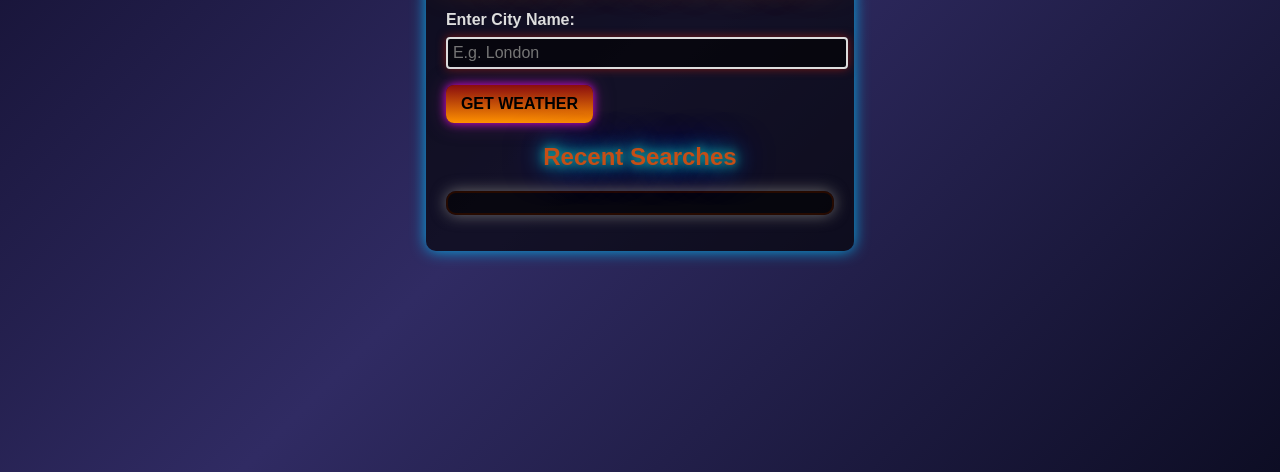
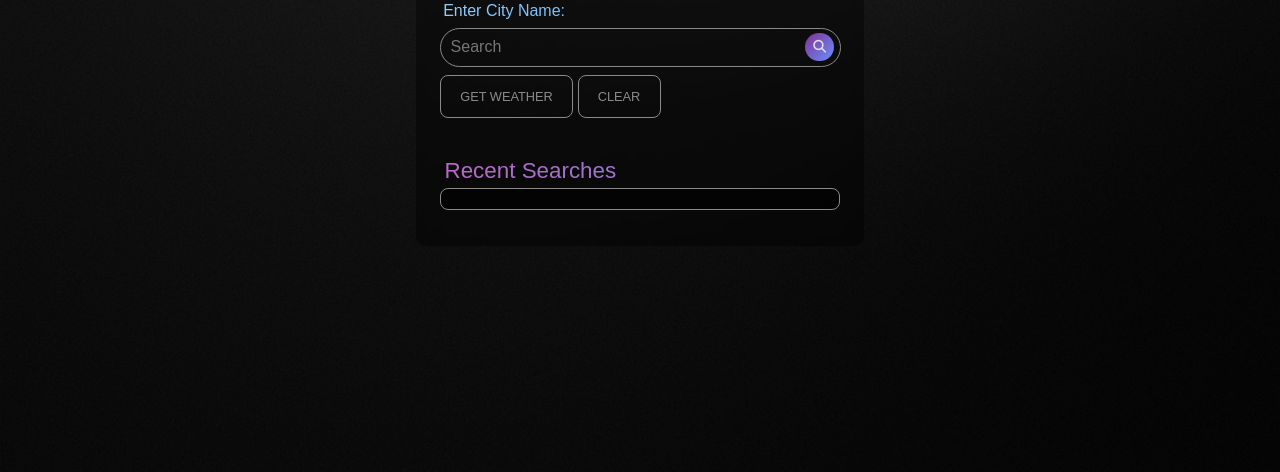
Before and after one commit to kr-learns/Weather-API, a website: page public/index.html in a window 1280 px wide. Shown: the part 328-800 px from the top of the page. Drawn offline with nearby package versions, Linux system fonts and the light colour scheme; no server answers.

Commit message:
UI Enhanced

```diff
--- a/public/index.html
+++ b/public/index.html
@@ -6,6 +6,8 @@
   <meta name="viewport" content="width=device-width, initial-scale=1.0" />
   <title>Weather Scraper</title>
   <link rel="stylesheet" href="style.css" />
+  <!-- Font Awesome CDN -->
+<link rel="stylesheet" href="https://cdnjs.cloudflare.com/ajax/libs/font-awesome/6.7.2/css/all.min.css" integrity="sha512-Evv84Mr4kqVGRNSgIGL/F/aIDqQb7xQ2vcrdIwxfjThSH8CSR7PBEakCr51Ck+w+/U6swU2Im1vVX0SVk9ABhg==" crossorigin="anonymous" referrerpolicy="no-referrer" />
 </head>
 
 <body>
@@ -14,13 +16,18 @@
     <form id="weather-form">
       <div class="form-group">
         <label for="city">Enter City Name:</label>
-        <input type="text" id="city" name="city" placeholder="E.g. London " required aria-describedby="city-error"
-          aria-label="City Name" />
+        <input type="text" id="city" name="city" placeholder="Search" required aria-describedby="city-error" aria-label="City Name" />
+          <button type="submit" id="submit-btn" aria-label="Get Weather" class="searchBtn">
+            <i class="fa-solid fa-magnifying-glass search"></i>
+          </button>
         <div id="city-error" class="error-message" aria-live="assertive" tabindex="-1"></div>
       </div>
       <button type="submit" id="submit-btn" aria-label="Get Weather">
         <span class="button-text">Get Weather</span>
         <div class="spinner hidden" aria-hidden="true"></div>
+      </button>
+      <button type="submit" id="submit-btn">
+        <span class="button-text">CLEAR</span>
       </button>
     </form>
 
--- a/public/style.css
+++ b/public/style.css
@@ -8,6 +8,10 @@
     --background-gradient-middle: #302b63;
     --background-gradient-end: #0d0d24;
 
+    --background-gradient-start: #2b2b2b;
+    --background-gradient-middle: #1e1e1e;
+    --background-gradient-end: #0f0f0f;
+
     --text-color: #ddd;
     --highlight-color: rgb(45, 33, 2);
     --highlight-first: rgb(255, 34, 0);
@@ -16,7 +20,7 @@
     --highlight-glow: rgb(8, 173, 232);
     --button-shadow-first: rgba(255, 0, 251, 0.8);
     --button-shadow-second: rgba(90, 32, 92, 0.8);
-    --input-border-color: #ddd;
+    --input-border-color: #8a8a8a;
     --input-text-color: #ff3700;
     --input-box-shadow: rgb(121, 24, 21);
     --input-data-bg-color: rgb(0, 0, 0, 0.6);
@@ -27,7 +31,7 @@
     --button-hover-text-color: white;
     --button-hover-shadow: #00f;
 
-    --weather-data-bg-color: rgb(0, 0, 0, 0.6);
+    --weather-data-bg-color: rgb(0, 0, 0, 0.4);
     --weather-box-shadow: rgb(205, 53, 6);
     --weather-border-color: rgb(0, 19, 19);
     --weather-text-color: rgb(219, 78, 12);
@@ -54,15 +58,39 @@ body {
     align-items: center;
     justify-content: center;
     height: 100vh;
-    background: linear-gradient(135deg, var(--background-gradient-start), var(--background-gradient-middle), var(--background-gradient-end));
+    /* background: linear-gradient(135deg, var(--background-gradient-start), var(--background-gradient-middle), var(--background-gradient-end)); */
+    background: url('./assets/WeatherBackground.png') no-repeat center center/cover;
     overflow: hidden;
 }
 
 .container {
     background: var(--weather-data-bg-color);
-    padding: 20px;
+    backdrop-filter: blur(5px);
+    padding: 1.5em;
     border-radius: 10px;
-    box-shadow: 0 0 15px var(--highlight-glow);
+    transition: all ease-in-out 300ms;
+    min-height: 300px;
+    min-width: 400px;
+    display: flex;
+    flex-direction: column;
+    justify-content: start;
+}
+
+/* .container:hover {
+    transform: scale(1.02);
+} */
+
+.container h1 {
+    /* background: linear-gradient(to right, #808080, #d3d3d3); */
+    background: linear-gradient(135deg, #4fc3f7, #7e57c2);
+    -webkit-background-clip: text;
+    -webkit-text-fill-color: transparent;
+    background-clip: text;
+    color: transparent;
+    /* color: #4fc3f7; */
+    font-size: 2em;
+    text-align: left;
+    font-weight: bold;
 }
 
 #city {
@@ -70,57 +98,98 @@ body {
     padding: 5px;
 }
 
-h1 {
-    color: var(--highlight-color);
-    text-shadow: 0 0 10px var(--highlight-first), 0 0 20px var(--highlight-second), 0 0 40px var(--highlight-third);
-    font-size: 2.5em;
-    text-align: center;
-}
-
 .form-group {
-    margin-bottom: 1rem;
+    height: fit-content;
+    margin-bottom: 0rem;
     color: var(--text-color);
+    position: relative;
 }
 
 label {
+    background: linear-gradient(to right, #90caf9, #42a5f5);
+    -webkit-background-clip: text;
+    -webkit-text-fill-color: transparent;
+    background-clip: text;
     display: block;
     margin-bottom: 0.5rem;
-    font-weight: 600;
+    font-weight: 300;
+    margin-left: 0.2em;
 }
 
 input {
-    width: 100%;
-    padding: 0.8rem;
-    border: 2px solid var(--input-border-color);
-    border-radius: 4px;
+    width: 95%;
+    padding: 0.6rem !important;
+    background: none;
+    color: var(--text-color);
+    border: 0.8px solid var(--input-border-color);
+    border-radius: 20px;
     font-size: 1rem;
-    background: var(--input-data-bg-color);
-    box-shadow: 0 0 10px var(--input-box-shadow);
+    position: relative;
+}
+
+input:focus {
+    border-color: #4fc3f7;
+    outline: none;
+    box-shadow: 0 0 4px rgba(79, 195, 247, 0.5);
+}
+
+input:focus {
+    outline: none;
+    box-shadow: 0 0 8px #4fc3f7;
+    border-color: #4fc3f7;
+  }
+
+.search{
+    background: var(--input-border-color);
+    background: linear-gradient(135deg, #833092, #6691ff);
+    color: black;
+    color: var(--text-color);
+    font-size: 1em;
+    padding: 0.6em;
+    border-radius: 50%;
+    transition: all 0.15s ease-in-out;
+}
+
+.search:hover{
+    background: #b3b3b3;
+    background: linear-gradient(135deg, #6691ff, #833092);
+    box-shadow: 0 0 10px rgba(186, 104, 200, 0.5), 0 0 20px rgba(186, 104, 200, 0.3);
 }
 
 button {
-    padding: 10px 15px;
-    border: none;
-    background: linear-gradient(var(--button-background-start), var(--button-background-end));
-    color: var(--button-text-color);
-    font-size: 1em;
-    font-weight: bold;
+    color: var(--input-border-color);
+    background: none;
+    border: 1px solid var(--input-border-color);
+    font-size: 0.8em;
     border-radius: 8px;
     cursor: pointer;
+    font-weight: 400;
     text-transform: uppercase;
-    box-shadow: 0 0 10px var(--button-shadow-first), 0 0 20px var(--button-shadow-second);
-    transition: 0.3s ease-in-out;
+    transition: all 0.3s ease-in-out;
+    padding: 0.8rem 1.2rem;
+}
+
+button:hover, button:active {
+    border: 1px solid var(--text-color);
+    color: var(--text-color);
+    background: linear-gradient(135deg, #17172e, #833092);
+    box-shadow: 0 0 10px rgba(186, 104, 200, 0.5), 0 0 20px rgba(186, 104, 200, 0.3);
+}
+
+.searchBtn{
+    position: absolute;
+    top: 47.65%;
+    right: 1.6%;
+    padding: 0 !important;
+    border: none;
+    background: none;
+    font-weight: 300;
+    border: none !important;
 }
 
 button:disabled {
     opacity: 0.7;
     cursor: not-allowed;
-}
-
-button:hover {
-    background: var(--button-hover-background);
-    color: var(--button-hover-text-color);
-    box-shadow: 0 0 20px var(--button-hover-shadow), 0 0 40px var(--button-hover-shadow);
 }
 
 .spinner {
@@ -141,38 +210,54 @@ button:hover {
 #weather-data {
     background: var(--weather-data-bg-color);
     padding: 10px;
+    padding-top: 15px;
+    padding-bottom: 15px;
     border-radius: 10px;
-    box-shadow: 0 0 15px var(--weather-box-shadow);
-    border: 2px solid var(--weather-border-color);
-    text-align: center;
+    border: 1px solid var(--input-border-color);
+    border: 1px solid #4fc3f7;
+    text-align: left;
+    margin-top: 1em;
+    margin-bottom: 1em;
 }
 
 #weather-data p,
 .temperature {
     margin: 8px 0;
-    color: var(--weather-text-color);
+    color: var(--text-color);
     font-size: 1.1em;
-    text-shadow: 0 0 5px var(--weather-text-glow);
+    background: linear-gradient(135deg, #ba68c8, #9575cd);
+    -webkit-background-clip: text;
+    -webkit-text-fill-color: transparent;
+    background-clip: text;
+    color: transparent;
 }
 
 .recent-searches {
-    margin-top: 20px;
+    margin-top: 2.5em;
 }
 
 .recent-searches h2 {
-    color: var(--recent-searches-bg);
-    text-shadow: 0 0 10px var(--recent-title-glow1), 0 0 20px var(--recent-title-glow2), 0 0 40px var(--recent-title-shadow);
-    font-size: 1.5em;
-    font-weight: 600;
-    text-align: center;
+    /* color: var(--text-color); */
+    background: linear-gradient(to right, #ba68c8, #9575cd, purple);
+    -webkit-background-clip: text;
+    -webkit-text-fill-color: transparent;
+    background-clip: text;
+    color: transparent;
+    width: 100%;
+    text-align: left;
+    font-size: 1.4em;
+    font-weight: 300;
+    margin: 0;
+    margin-left: 0.2em;
 }
 
 #recent-list {
     background: var(--recent-list-bg-color);
     padding: 10px;
-    border-radius: 10px;
-    box-shadow: 0 0 15px var(--recent-list-bx-shadow);
-    border: 2px solid var(--recent-list-border-color);
+    border-radius: 8px;
+    border: 1px solid var(--input-border-color);
+    margin-top: 0.3em;
+    margin-bottom: 0.3em;
 }
 
 .recent-item {
@@ -185,13 +270,17 @@ button:hover {
     margin-top: 0.5rem;
 }
 
-@media (max-width: 600px) {
+@media (max-width: 475px) {
     body {
-        padding: 10px;
+        overflow-x: hidden;
+        min-height: 100vh;
     }
 
     .container {
-        width: 95%;
+        width: 95vw !important;
+        min-width: none;
+        height: fit-content;
+        flex-wrap: wrap;
     }
 }
 
```
Also changed, not shown: public/assets/WeatherBackground.png (added).
